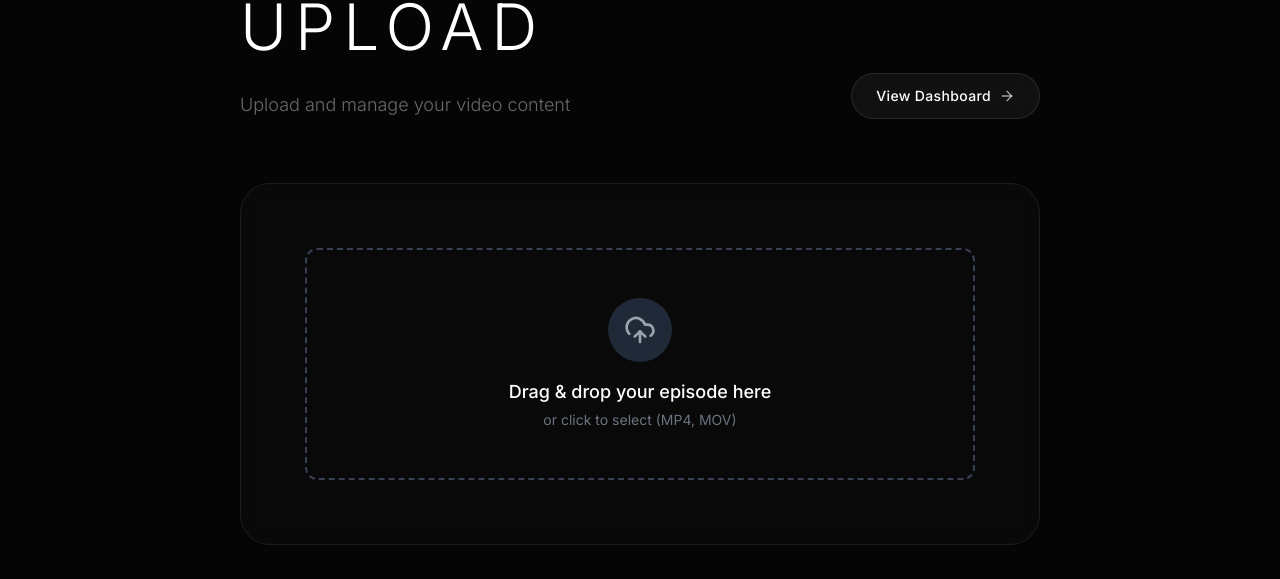
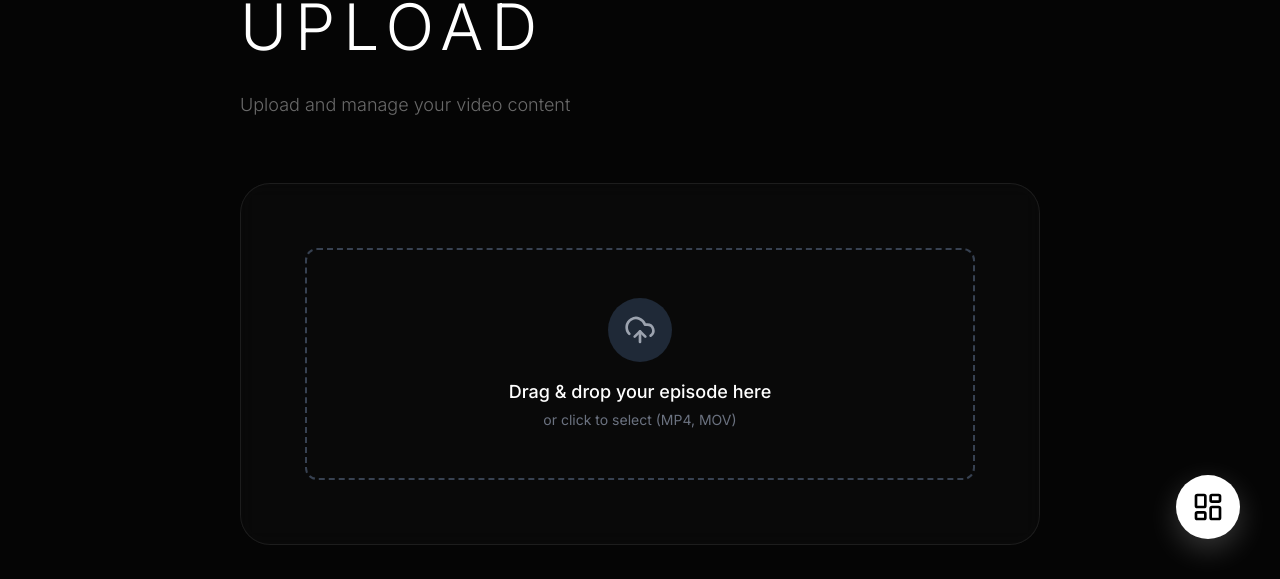
Before and after one commit to Duhvid143/cadafilms, a Next.js app: page /admin/upload in a window 1280 px wide. Shown: the part 221-800 px from the top of the page. Built offline with nearby package versions, Linux system fonts and the light colour scheme; no server answers; sample sign-in values are in the browser's storage.

Commit message:
UI: Replace View Dashboard link with FAB button

```diff
--- a/src/app/admin/upload/page.tsx
+++ b/src/app/admin/upload/page.tsx
@@ -9,7 +9,7 @@ import { useRouter } from "next/navigation";
 import Link from "next/link"; // Added Link import
 import { toast } from "sonner";
 import Dropzone from "@/components/Dropzone";
-import { Settings, Upload, FileVideo, X, ArrowRight } from "lucide-react"; // Added ArrowRight
+import { Settings, Upload, FileVideo, X, ArrowRight, LayoutDashboard } from "lucide-react"; // Added LayoutDashboard
 import Button from "@/components/Button"; // Assuming we have this, or use standard button
 // import MFAEnrollment from "@/components/MFAEnrollment";
 // import AdminSettings from "@/components/AdminSettings";
@@ -225,6 +225,23 @@ export default function UploadPage() {
             alignItems: 'center',
             gap: '1rem',
             marginBottom: '2rem'
+        },
+        fab: {
+            position: 'fixed' as const,
+            bottom: '40px',
+            right: '40px',
+            width: '64px',
+            height: '64px',
+            borderRadius: '50%',
+            backgroundColor: '#ffffff',
+            color: '#000000',
+            display: 'flex',
+            alignItems: 'center',
+            justifyContent: 'center',
+            boxShadow: '0 10px 30px rgba(255,255,255,0.2)',
+            cursor: 'pointer',
+            transition: 'transform 0.2s ease',
+            zIndex: 50
         }
     };
 
@@ -238,14 +255,6 @@ export default function UploadPage() {
                             Upload and manage your video content
                         </p>
                     </div>
-
-                    <Link
-                        href="/admin/dashboard"
-                        className="flex items-center gap-2 px-6 py-3 bg-white/5 hover:bg-white/10 border border-white/10 rounded-full backdrop-blur-md transition-all group"
-                    >
-                        <span className="text-sm font-medium tracking-wide">View Dashboard</span>
-                        <ArrowRight className="w-4 h-4 text-white/60 group-hover:text-white transition-colors" />
-                    </Link>
                 </div>
 
                 <div
@@ -435,6 +444,17 @@ export default function UploadPage() {
                     )}
                 </div>
             </div>
+
+            {/* View Dashboard FAB */}
+            <Link
+                href="/admin/dashboard"
+                style={styles.fab}
+                onMouseEnter={(e) => e.currentTarget.style.transform = 'scale(1.1)'}
+                onMouseLeave={(e) => e.currentTarget.style.transform = 'scale(1)'}
+                title="View Dashboard"
+            >
+                <LayoutDashboard className="w-8 h-8" />
+            </Link>
         </div>
     );
 }
```
